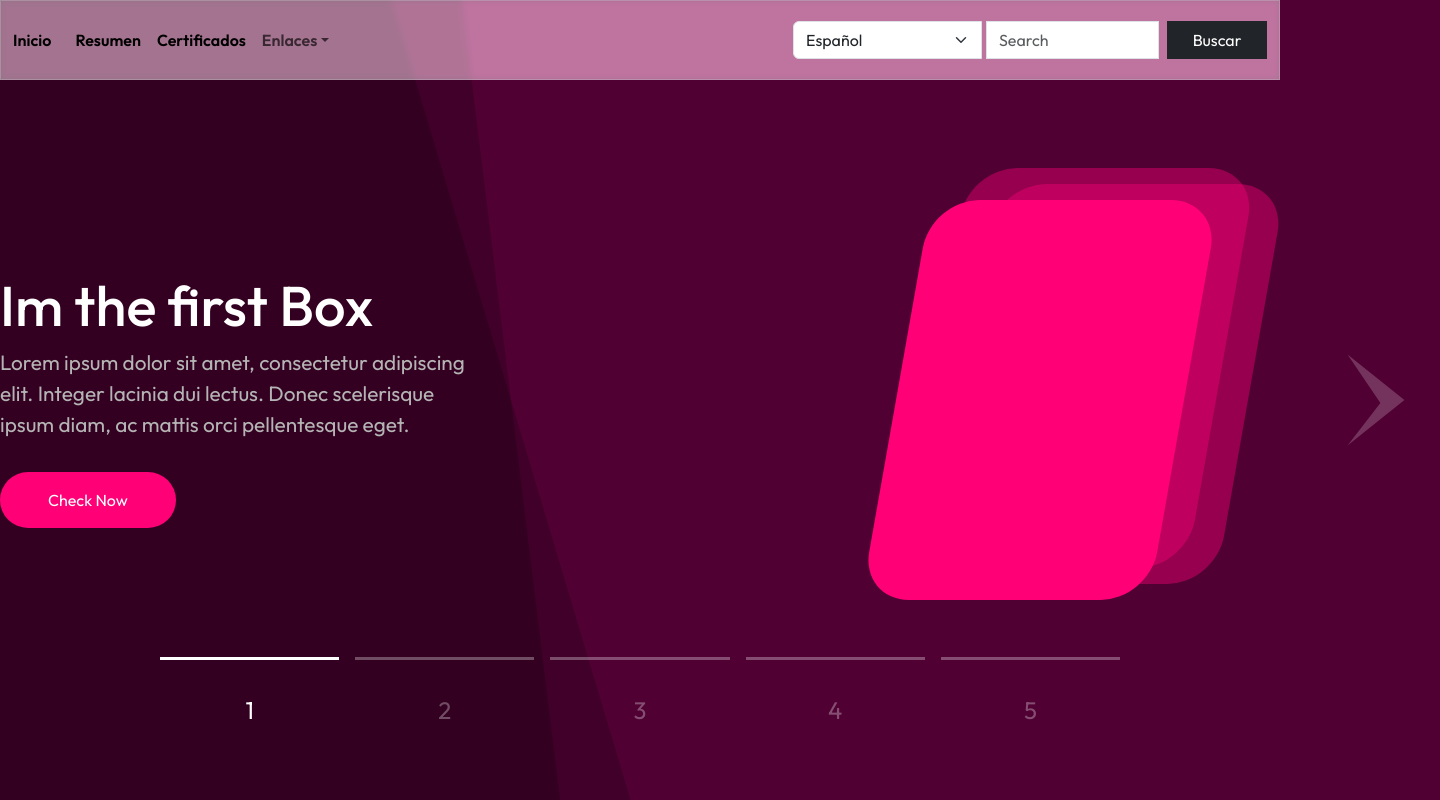
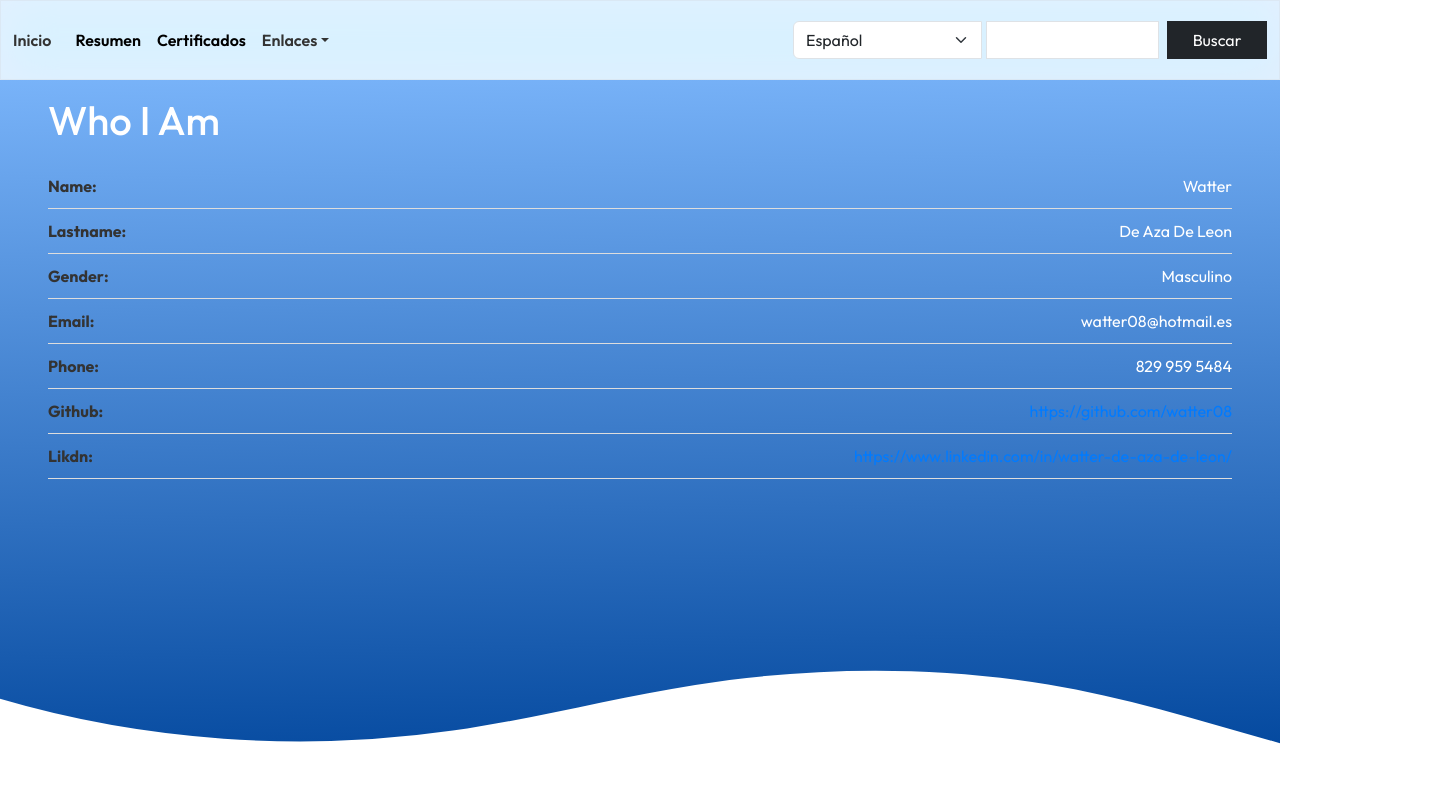
Before and after one commit to watter08/portafolio-spa, a React (Vite) app: page / in a window 1280 px wide. Shown: the whole page, 1440 px wide, since content can reach past the window. Built offline with nearby package versions, Linux system fonts and the light colour scheme.

Commit message:
generalinfo start it

```diff
--- a/src/Views/HomeView.jsx
+++ b/src/Views/HomeView.jsx
@@ -1,13 +1,19 @@
-import { Navbar, ImageSlide } from '../components/index'
+import { useState } from 'react'
+import { Navbar,  ShapeHeader, GeneralInfo } from '../components/index'
+import { WhoIAm } from '../logic/const/whoiam.const'
 function HomeView(){
+    const [ currentLenguage, setCurrentLenguage ] = useState('Title');
+
     return(
         <div className='content container-fluid position-relative p-0 m-0'>
-            <Navbar className="position-absolute" />
-            <ImageSlide />
+            <div className="container-shape">
+                <Navbar className="position-absolute" setCurrentLenguageParent={setCurrentLenguage} />
+                <ShapeHeader />
+                <GeneralInfo className="position-absolute" whoIAmData={WhoIAm} key={currentLenguage} />
+
+            </div>
         </div>
     )
 }
 
-
-
 export default HomeView
--- /dev/null
+++ b/src/assets/sass/general_info.scss
@@ -0,0 +1,44 @@
+.whoiam {
+    background: white;
+    border-radius: 10px;
+    box-shadow: 0 0 20px rgba(0, 0, 0, 0.1);
+    padding: 30px;
+    max-width: 600px;
+    width: 100%;
+    transition: transform 0.3s ease-in-out, opacity 0.3s ease-in-out;
+    transform: translateY(20px);
+    opacity: 0;
+    text-align: center;
+}
+
+.whoiam.visible {
+    transform: translateY(0);
+    opacity: 1;
+}
+
+.info-container {
+    margin-top: 20px;
+    text-align: left;
+}
+
+.info-item {
+    display: flex;
+    justify-content: space-between;
+    padding: 10px 0;
+    border-bottom: 1px solid #ddd;
+}
+
+.info-label {
+    font-weight: bold;
+    color: #333;
+}
+
+.info-value a {
+    text-decoration: none;
+    color: #007bff;
+    transition: color 0.3s;
+}
+
+.info-value a:hover {
+    color: #0056b3;
+}
--- a/src/assets/sass/main.scss
+++ b/src/assets/sass/main.scss
@@ -2,3 +2,5 @@
 @import './slider.scss';
 @import './navbar.scss';
 @import './button.scss';
+@import './shape_header.scss';
+@import './general_info.scss';
--- a/src/assets/sass/navbar.scss
+++ b/src/assets/sass/navbar.scss
@@ -5,20 +5,27 @@
     margin: 0 auto;
   }
 
+  .navbar-brand {
+    color: #333;
+    font-weight: 600;
+  }
   .navbar-glass {
-    backdrop-filter: blur(3px) saturate(200%);
-    -webkit-backdrop-filter: blur(3px) saturate(200%);
-    background-color: rgba(255, 255, 255, 0.45);
+    backdrop-filter: blur(25px) saturate(200%);
+    -webkit-backdrop-filter: blur(25px) saturate(200%);
+    background-color: rgba(255, 255, 255, 0.79);
     border: 1px solid rgba(209, 213, 219, 0.3);
   }
 
   .navbar-glass .nav-link, .navbar-glass .navbar-brand {
     font-weight: 600;
     font-size: 16px;
+    color: #333;
   }
 
   .navbar-glass .nav-link:hover {
-    color: #e0e0e0;
+    background-color: #333;
+    border-radius: 5px;
+    color: #fff;
     transition: color 0.25s;
   }
 
--- /dev/null
+++ b/src/assets/sass/shape_header.scss
@@ -0,0 +1,19 @@
+.custom-shape-divider-bottom-1719202678 {
+    position: absolute;
+    bottom: 0;
+    left: 0;
+    width: 100%;
+    overflow: hidden;
+    line-height: 0;
+}
+
+.custom-shape-divider-bottom-1719202678 svg {
+    position: relative;
+    display: block;
+    width: calc(132% + 1.3px);
+    height: 131px;
+}
+
+.custom-shape-divider-bottom-1719202678 .shape-fill {
+    fill: #FFFFFF;
+}
--- a/src/assets/sass/style.scss
+++ b/src/assets/sass/style.scss
@@ -22,15 +22,19 @@ body {
   display: flex;
   justify-content: center;
   align-items: center;
-  min-height: 100vh;
-  background-color: #edf0f1; /* Color de fondo opcional */
 }
 
 .content {
-  max-width: 1600px; /* Ancho máximo deseado */
+  max-width: 100%;
   width: 100%;
-  padding: 20px; /* Añade un espacio interno al contenido */
-  background-color: #ffffff; /* Color de fondo del contenido */
+  padding: 20px;
   border-radius: 8px;
   box-shadow: 0 0 10px rgba(0, 0, 0, 0.1);
 }
+
+.container-shape {
+  position: relative;
+  background-image: linear-gradient( 178.7deg,  rgba(126,184,253,1) 5.6%, rgba(2,71,157,1) 95.3% );
+  min-width: 100vw;
+  min-height: 100vh;
+}
--- /dev/null
+++ b/src/components/GeneralInfo/GeneralInfo.jsx
@@ -0,0 +1,74 @@
+import  { useState } from 'react';
+import PropTypes from 'prop-types';
+
+// Componente para mostrar cada item de información
+const InfoItem = ({ label, value }) => (
+    <div className="info-item">
+        <span className="info-label">{label}:</span>
+        <span className="info-value">{value}</span>
+    </div>
+);
+
+InfoItem.propTypes = {
+    label: PropTypes.string.isRequired,
+    value: PropTypes.oneOfType([
+        PropTypes.string,
+        PropTypes.node
+    ]).isRequired,
+};
+
+// Componente que recibe el objeto como propiedad y muestra la información
+const DynamicInfoDisplay = ({ data }) => {
+    return (
+        <div className="info-container">
+            {Object.keys(data).map(key => (
+                <InfoItem
+                    key={key}
+                    label={key}
+                    value={
+                        data[key].Title.startsWith('http') ? (
+                            <a href={data[key].Title} target="_blank" rel="noopener noreferrer">
+                                {data[key].Title}
+                            </a>
+                        ) : (
+                            data[key].Title
+                        )
+                    }
+                />
+            ))}
+        </div>
+    );
+};
+
+DynamicInfoDisplay.propTypes = {
+    data: PropTypes.objectOf(
+        PropTypes.shape({
+            Title: PropTypes.string.isRequired,
+            TitleEng: PropTypes.string.isRequired
+        })
+    ).isRequired,
+};
+
+// Componente principal que utiliza el componente DynamicInfoDisplay
+const App = ({ whoIAmData }) => {
+    const [isVisible] = useState(false);
+
+
+    return (
+        <div className={`app p-5 mt-5  ${isVisible ? 'visible' : ''}`}>
+            <h1>Who I Am</h1>
+            <DynamicInfoDisplay data={whoIAmData} />
+        </div>
+    );
+};
+
+App.propTypes = {
+    whoIAmData: PropTypes.objectOf(
+        PropTypes.shape({
+            Title: PropTypes.string.isRequired,
+            TitleEng: PropTypes.string.isRequired
+        })
+    ).isRequired,
+};
+
+export default App;
--- a/src/components/Navbars/Navbar.jsx
+++ b/src/components/Navbars/Navbar.jsx
@@ -3,11 +3,17 @@ import MappingNavbarLinks from "./MappingNavbarLinks"
 import { NavbarInit } from "../../logic/const/navbar.const"
 import { Lenguajes } from "../../logic/const/lenguajes.const"
 import MappingSelectOption from "./MappingSelectOption"
+import PropTypes from 'prop-types';
 
-function Navbar(){
+function Navbar( { setCurrentLenguageParent = () => {}}){
     const [ navData ] = useState(NavbarInit)
     const [ availableLenguajes ] = useState(Lenguajes)
     const [ currentLenguaje, setCurrentLenguaje ] = useState('Title')
+
+    const handleCurrentLanguage = (language) => {
+        setCurrentLenguageParent(language)
+        setCurrentLenguaje(language)
+    }
 
     return(
         <header className="row">
@@ -25,11 +31,10 @@ function Navbar(){
                                 <MappingSelectOption
                                 Options={availableLenguajes}
                                 currentLenguaje={currentLenguaje}
-                              onChange={setCurrentLenguaje}
+                                onChange={handleCurrentLanguage}
                                 />
-
-                        <input className="form-control search-input-navbar me-2" type="search" placeholder="Search" aria-label="Search" />
-                        <button className="btn btn-dark search-button-navbar" type="submit">Buscar</button>
+                            <input className="form-control search-input-navbar me-2" type="search" placeholder="" aria-label="Search" />
+                            <button className="btn btn-dark search-button-navbar" type="submit">{navData?.ButtonSearch[currentLenguaje]}</button>
                         </form>
                     </div>
                 </div>
@@ -38,4 +43,12 @@ function Navbar(){
     )
 }
 
+Navbar.propTypes = {
+    setCurrentLenguageParent : PropTypes.func
+  };
+
+  Navbar.defaultProps = {
+    setCurrentLenguageParent : () => {},
+  };
+
 export default Navbar
--- /dev/null
+++ b/src/components/ShapeHeader/ShapeHeader.jsx
@@ -0,0 +1,12 @@
+
+function ShapeHeader() {
+    return (
+        <div className="custom-shape-divider-bottom-1719202678">
+            <svg data-name="Layer 1" xmlns="http://www.w3.org/2000/svg" viewBox="0 0 1200 120" preserveAspectRatio="none">
+                <path d="M985.66,92.83C906.67,72,823.78,31,743.84,14.19c-82.26-17.34-168.06-16.33-250.45.39-57.84,11.73-114,31.07-172,41.86A600.21,600.21,0,0,1,0,27.35V120H1200V95.8C1132.19,118.92,1055.71,111.31,985.66,92.83Z" className="shape-fill"></path>
+            </svg>
+        </div>
+    );
+}
+
+export default ShapeHeader;
--- a/src/components/index.js
+++ b/src/components/index.js
@@ -1,2 +1,4 @@
 export { default as Navbar } from './Navbars/Navbar'
 export { default as ImageSlide } from './Sliders/ImageSlide'
+export { default as ShapeHeader } from './ShapeHeader/ShapeHeader'
+export { default as GeneralInfo } from './GeneralInfo/GeneralInfo'
--- a/src/logic/const/navbar.const.js
+++ b/src/logic/const/navbar.const.js
@@ -3,6 +3,10 @@ export const NavbarInit = {
         Title: 'Inicio',
         TitleEng: 'Home',
         Link:'/'
+    },
+    ButtonSearch:{
+        Title: 'Buscar',
+        TitleEng:'Search',
     },
     Links:[
         {
--- /dev/null
+++ b/src/logic/const/whoiam.const.js
@@ -0,0 +1,30 @@
+export const WhoIAm = {
+    Name: {
+        Title: 'Watter',
+        TitleEng: 'Watter'
+    },
+    Lastname:{
+        Title: 'De Aza De Leon',
+        TitleEng: 'De Aza De Leon'
+    } ,
+    Gender: {
+        Title: 'Masculino',
+        TitleEng: 'Male'
+    },
+    Email: {
+        Title: 'watter08@hotmail.es',
+        TitleEng: 'watter08@hotmail.es'
+    },
+    Phone: {
+        Title: '829 959 5484',
+        TitleEng: '829 959 5484'
+    },
+    Github: {
+        Title: 'https://github.com/watter08',
+        TitleEng: 'https://github.com/watter08'
+    },
+    Likdn: {
+        Title: 'https://www.linkedin.com/in/watter-de-aza-de-leon/',
+        TitleEng: 'https://www.linkedin.com/in/watter-de-aza-de-leon/'
+    }
+}
```
Lines whose indentation alone changed are shown as unchanged.
